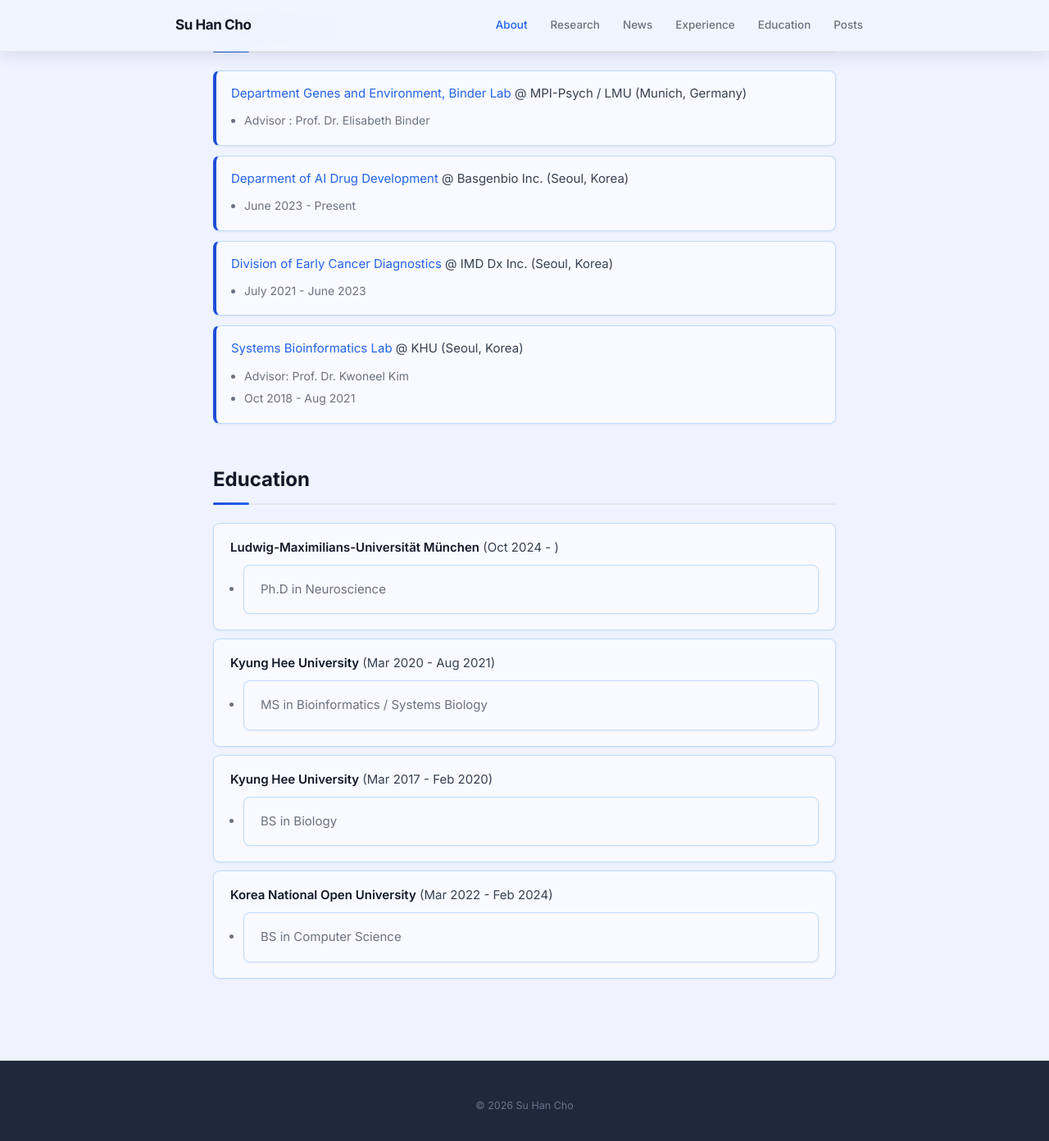
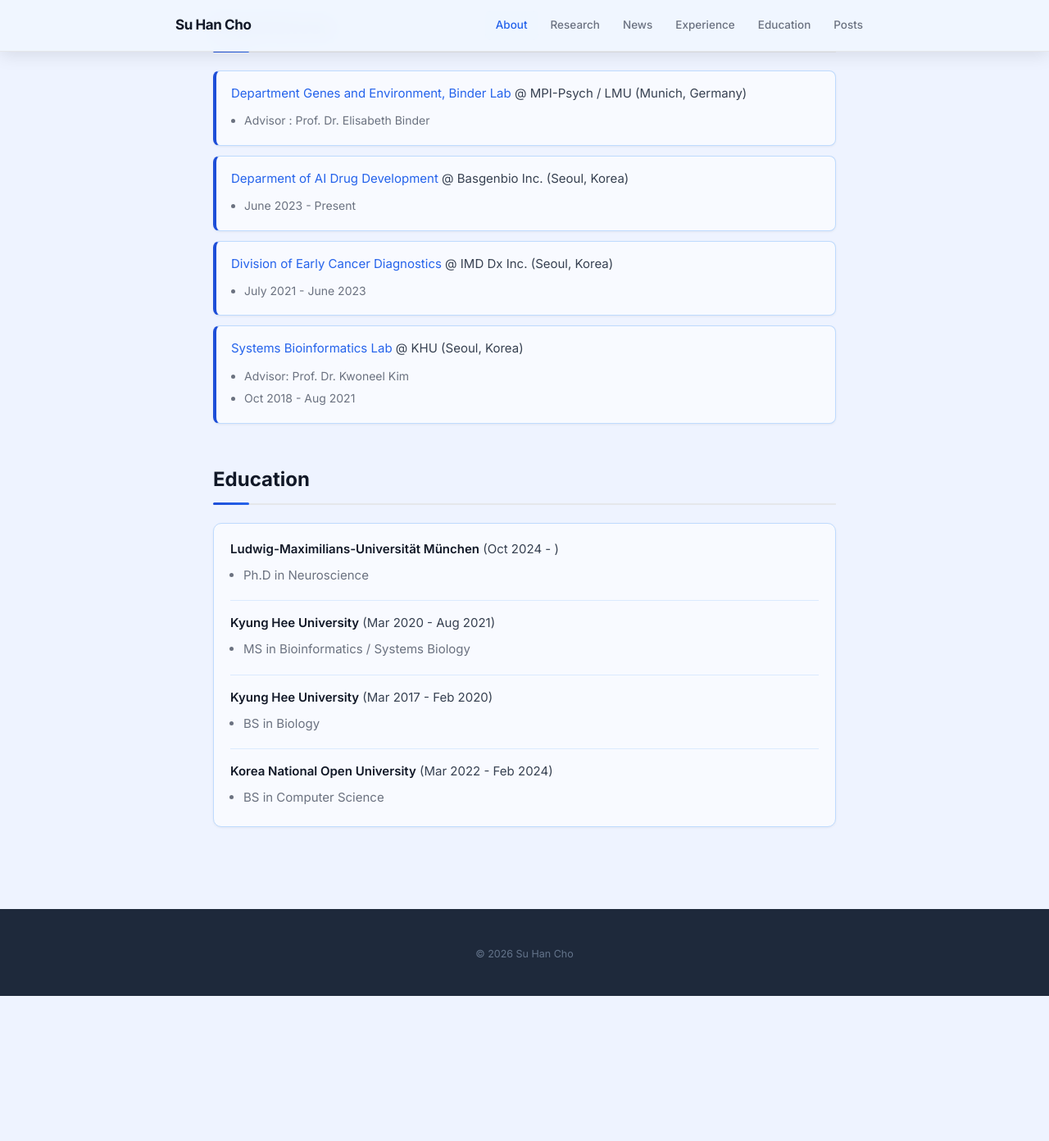
Before and after one commit to SuhanC/suhanc.github.io, a Jekyll site: the page built from index.md, in a window 1280 px wide and 1400 px high, scrolled down 1675 px. Shown: the top 1392 px of the window at 82% size. Built offline with Jekyll 4.4.1, drawn with Linux system fonts in a browser that asks for light colours; nearby versions of some CDN libraries; a style sheet for code colours, icons or effects is not loaded; our own code applies the rules of GitHub Pages for plain Markdown files; after the commit the page ends 2890 px from its top, so only the background shows below that.

Commit message:
Merge education items into a single card
Replace individual per-diploma cards with one card containing all
degrees separated by dividers.

Co-Authored-By: Claude Sonnet 4.6 <noreply@anthropic.com>

```diff
--- a/_sass/minimal-light.scss
+++ b/_sass/minimal-light.scss
@@ -446,26 +446,26 @@ blockquote {
   #experiences + ul > li > ul { color: #94a3b8; }
 }
 
-/* Education */
+/* Education — single card */
 #education + ul {
-  padding: 0;
+  background: #f8faff;
+  border: 1px solid #bfdbfe;
+  border-radius: 10px;
+  padding: 4px 20px;
   list-style: none;
+  box-shadow: 0 1px 3px rgba(0, 0, 0, 0.06);
 }
 #education + ul li {
-  background: #f8faff;
-  border: 1px solid #bfdbfe;
-  border-radius: 8px;
-  padding: 16px 20px;
-  margin: 0 0 10px 0;
-  box-shadow: 0 1px 3px rgba(0, 0, 0, 0.06);
+  padding: 14px 0;
+  margin: 0;
   font-size: 15px;
-  transition: box-shadow 0.2s;
+  border-bottom: 1px solid #dbeafe;
 }
-#education + ul li:hover {
-  box-shadow: 0 4px 16px rgba(37, 99, 235, 0.15);
+#education + ul li:last-child {
+  border-bottom: none;
 }
 #education + ul li > ul {
-  margin: 8px 0 0;
+  margin: 6px 0 0;
   padding-left: 16px;
   list-style: disc;
   color: #6b7280;
@@ -473,14 +473,17 @@ blockquote {
 }
 #education + ul li > ul li {
   margin-bottom: 3px;
+  border-bottom: none;
+  padding: 0;
 }
 
 @media (prefers-color-scheme: dark) {
-  #education + ul li {
+  #education + ul {
     background: #1e293b;
     border-color: #334155;
     box-shadow: none;
   }
+  #education + ul li { border-bottom-color: #2d4060; }
   #education + ul li > ul { color: #94a3b8; }
 }
 
```
